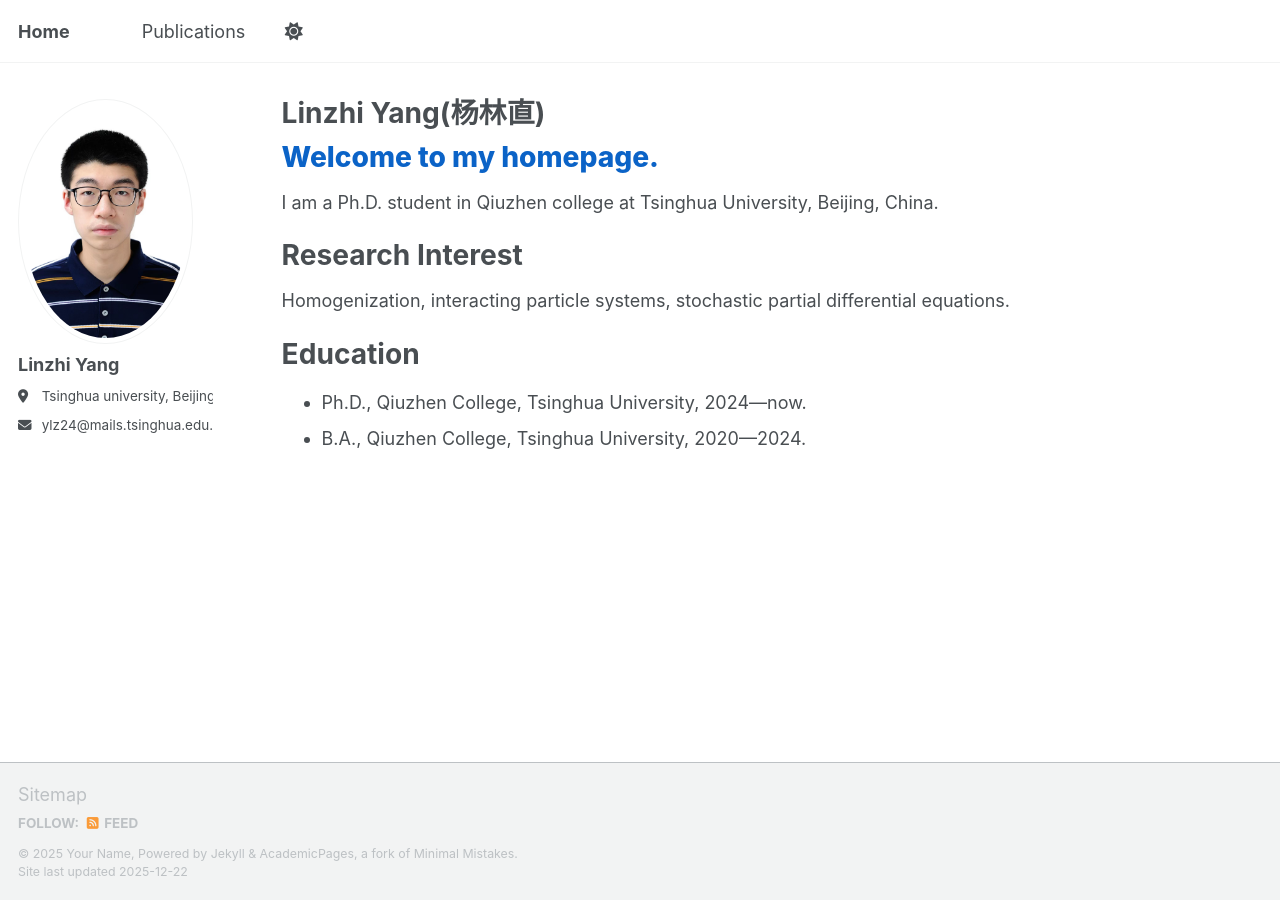
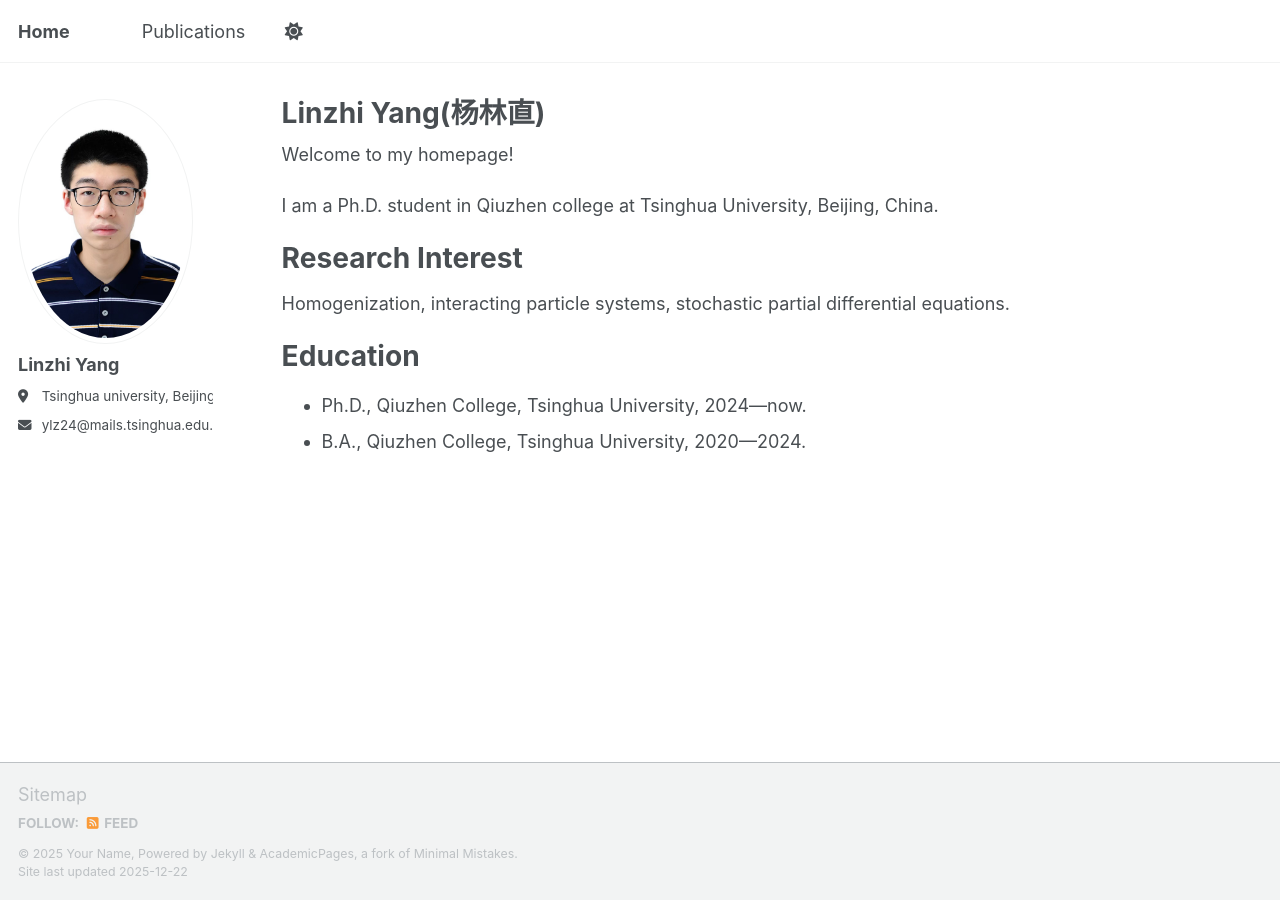
Before and after one commit to linzhi-yang/linzhi-yang.github.io, a Jekyll site: the page built from _pages/about.md, in a window 1280 px wide. Built offline with Jekyll 4.4.1, drawn with Linux system fonts in a browser that asks for light colours; a script bundle is joined from its source files by our own code; library files that are not in the unit come from our copies.

Commit message:
Update about.md

```diff
--- a/_pages/about.md
+++ b/_pages/about.md
@@ -7,7 +7,8 @@ redirect_from:
   - /about.html
 ---
 
-<h1 class="welcome-highlight">Welcome to my homepage.</h1>
+Welcome to my homepage!
+
 I am a Ph.D. student in Qiuzhen college at Tsinghua University, Beijing, China.
 
 Research Interest
```
